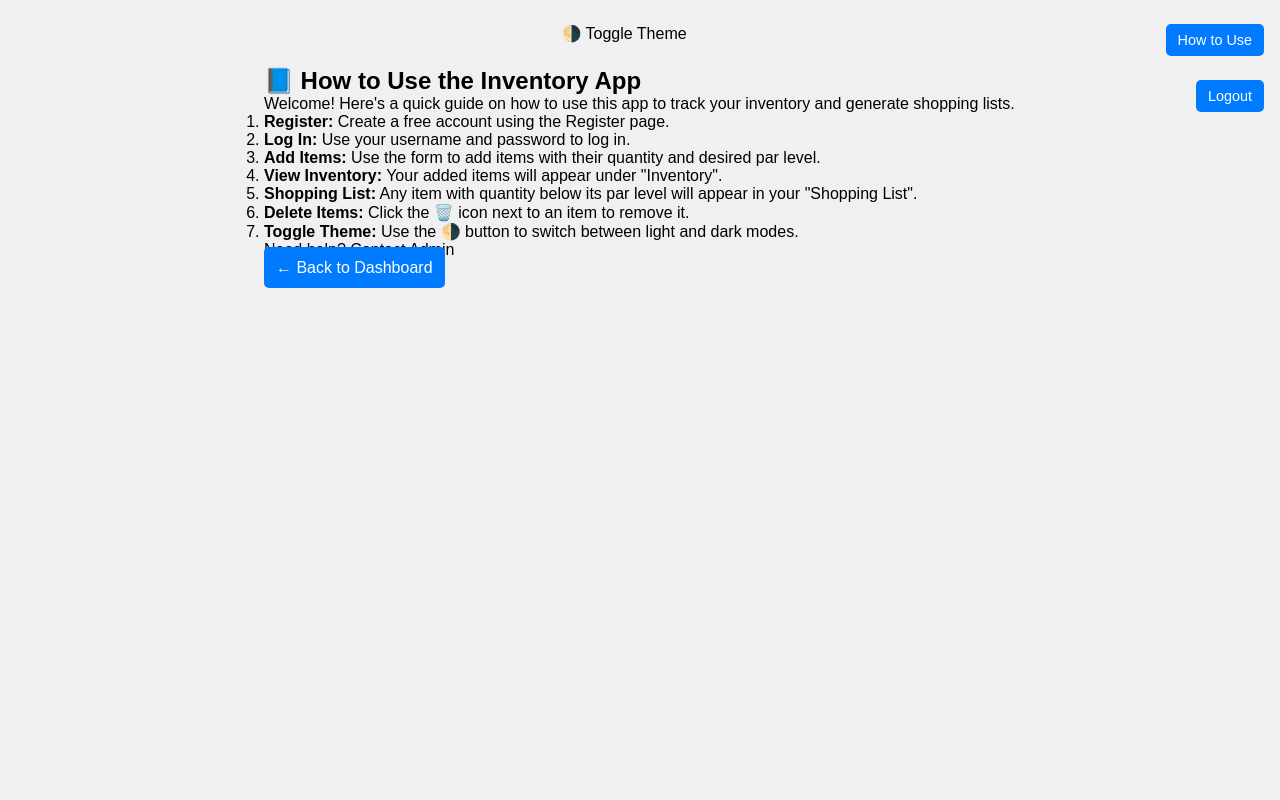
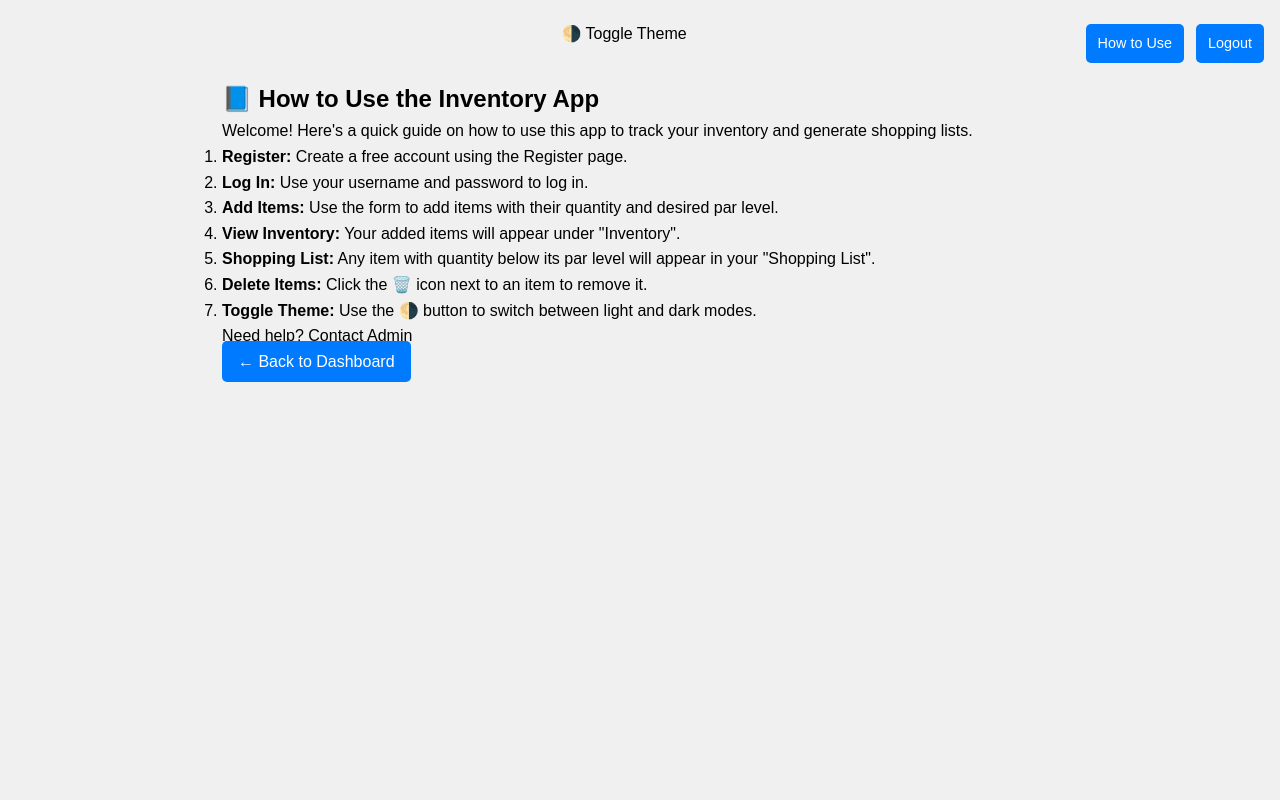
Before and after one commit to BikramSingh1989/Shopping-List-Creator, a Flask app: page /how-to-use in a window 1280 px wide. Run offline with Flask 3, Linux system fonts and the light colour scheme.

```diff
--- a/static/style.css
+++ b/static/style.css
@@ -14,6 +14,7 @@ html, body {
   font-family: sans-serif;
   transition: background-color 0.3s ease, color 0.3s ease;
   overflow-x: hidden;
+  line-height: 1.6;
 }
 
 /* ===== Theme Variables ===== */
@@ -35,18 +36,18 @@ body.dark {
 
 /* ===== Layout Container ===== */
 .container {
-  max-width: 800px;
-  margin: 2rem auto;
-  padding: 1.5rem;
+  max-width: 900px;
+  margin: 3rem auto;
+  padding: 2rem;
 }
 
 /* ===== Form Styles ===== */
 form {
-  margin-bottom: 1.5rem;
+  margin-bottom: 2rem;
 }
 
 input, button, .btn {
-  padding: 0.75rem;
+  padding: 0.75rem 1rem;
   margin: 0.5rem 0;
   width: 100%;
   font-size: 1rem;
@@ -85,14 +86,16 @@ button:hover, .btn:hover {
   top: 1rem;
   right: 1rem;
   display: flex;
-  gap: 0.5rem;
+  gap: 0.75rem;
   z-index: 10;
+  flex-wrap: wrap;
 }
 
 .btn.small {
   padding: 0.5rem 0.75rem;
   font-size: 0.9rem;
   width: auto;
+  white-space: nowrap;
 }
 
 /* ===== Dark Mode Toggle ===== */
@@ -110,10 +113,10 @@ button:hover, .btn:hover {
 /* ===== Inventory Item Card ===== */
 .item {
   background: var(--card-bg);
-  padding: 1rem;
-  margin: 0.5rem 0;
+  padding: 1.25rem;
+  margin: 1rem 0;
   border-radius: 8px;
-  box-shadow: 0 2px 4px rgba(0,0,0,0.08);
+  box-shadow: 0 2px 6px rgba(0,0,0,0.1);
   display: flex;
   justify-content: space-between;
   align-items: center;
@@ -138,19 +141,12 @@ a:hover {
 /* ===== Mobile Adjustments ===== */
 @media (max-width: 600px) {
   .top-right-buttons {
+    justify-content: flex-end;
     flex-direction: row;
-    flex-wrap: wrap;
-    justify-content: flex-end;
   }
 
   .btn.small {
     margin-bottom: 0.5rem;
-  }
-}
-
-  .top-right-buttons {
-    flex-direction: column;
-    align-items: flex-end;
   }
 
   .item {
@@ -162,4 +158,8 @@ a:hover {
     margin-top: 0.5rem;
     margin-left: 0;
   }
+
+  .container {
+    padding: 1rem;
+  }
 }
```
